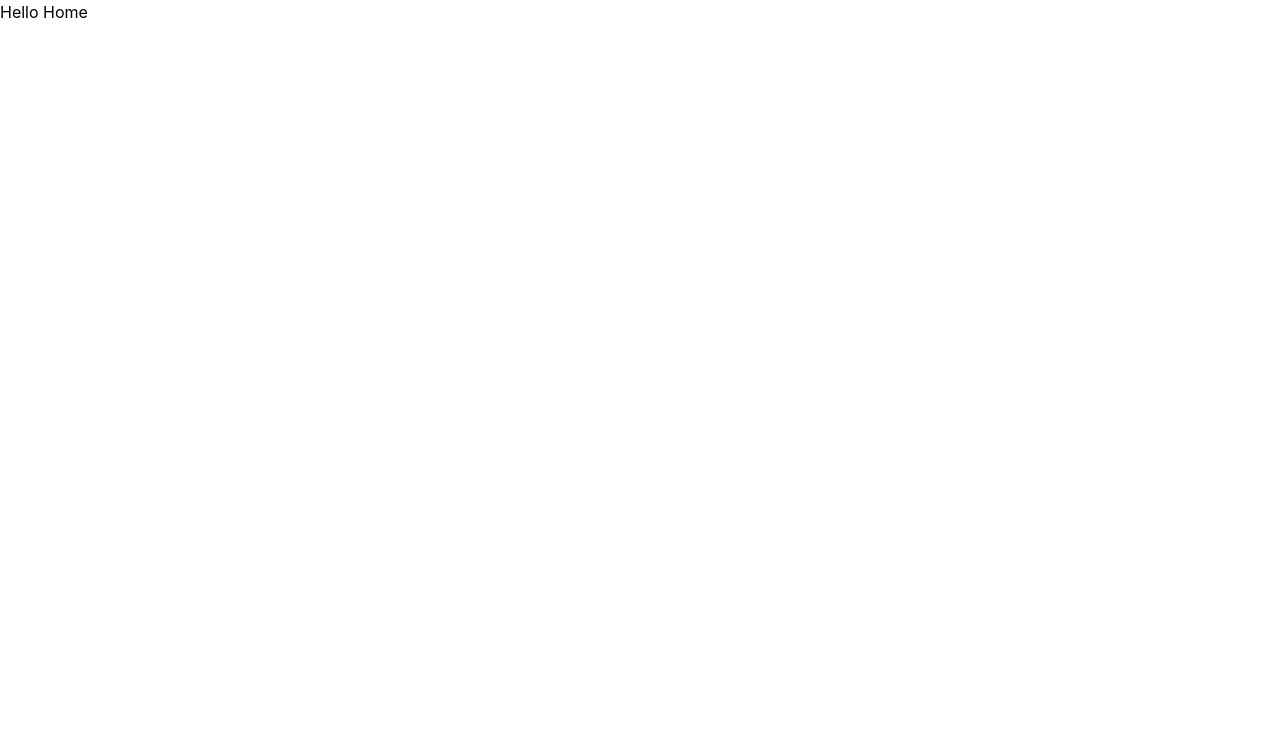
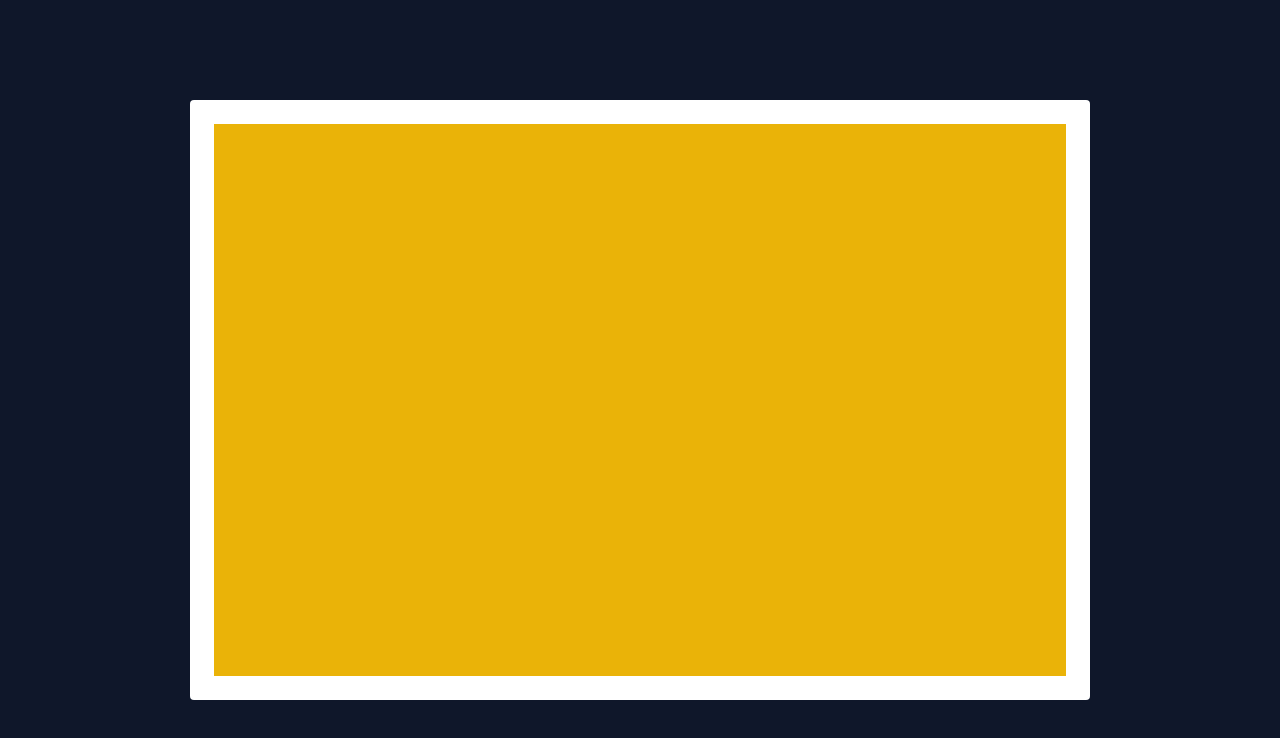
Before and after one commit to gemscal/kira, a React (Create React App) app: page / in a window 1280 px wide. Shown: the top 738 px of the page. Built offline with nearby package versions, Linux system fonts and the light colour scheme; the HTML template or start-up script is replaced by a standard one.

Commit message:
small change

```diff
--- a/package.json
+++ b/package.json
@@ -3,6 +3,7 @@
   "version": "0.1.0",
   "private": true,
   "dependencies": {
+    "@reduxjs/toolkit": "^1.9.1",
     "@testing-library/jest-dom": "^5.16.5",
     "@testing-library/react": "^13.4.0",
     "@testing-library/user-event": "^13.5.0",
--- a/src/App.tsx
+++ b/src/App.tsx
@@ -1,6 +1,5 @@
 import React from 'react';
 import { Route, Routes } from 'react-router-dom';
-import Home from './components/Landing/Home';
 import NotFound from './components/Utils/NotFound';
 import Faq from './components/Utils/Faq';
 import Login from './components/Auth/Login';
@@ -12,9 +11,8 @@ import NewExpenses from './components/Expenses/Expense/NewExpenses';
 function App() {
   return (
     <Routes>
-      <Route path="/" element={<Home />} />
+      <Route path="/" element={<Login />} />
       <Route path="/faq" element={<Faq />} />
-      <Route path="/login" element={<Login />} />
       <Route path="/register" element={<Register />} />
       <Route path="/expenses">
         <Route index element={<Expenses />} />
--- a/src/components/Auth/Login.tsx
+++ b/src/components/Auth/Login.tsx
@@ -1,8 +1,16 @@
 import React from 'react';
+
 
 const Login = () => {
   return (
-    <p>Welcome to Login</p>
+    <div className="flex h-screen min-w-full items-center bg-slate-900">
+      <div className="h-[600px] w-[900px] p-6 mx-auto items-center rounded bg-white">
+        <div className="container columns-2 bg-yellow-500 h-full">
+          <div></div>
+          <div></div>
+        </div>
+      </div>
+    </div>
   )
 }
 
```
Also changed, not shown: 1 other file (tests, documents, lock files or other folders).
